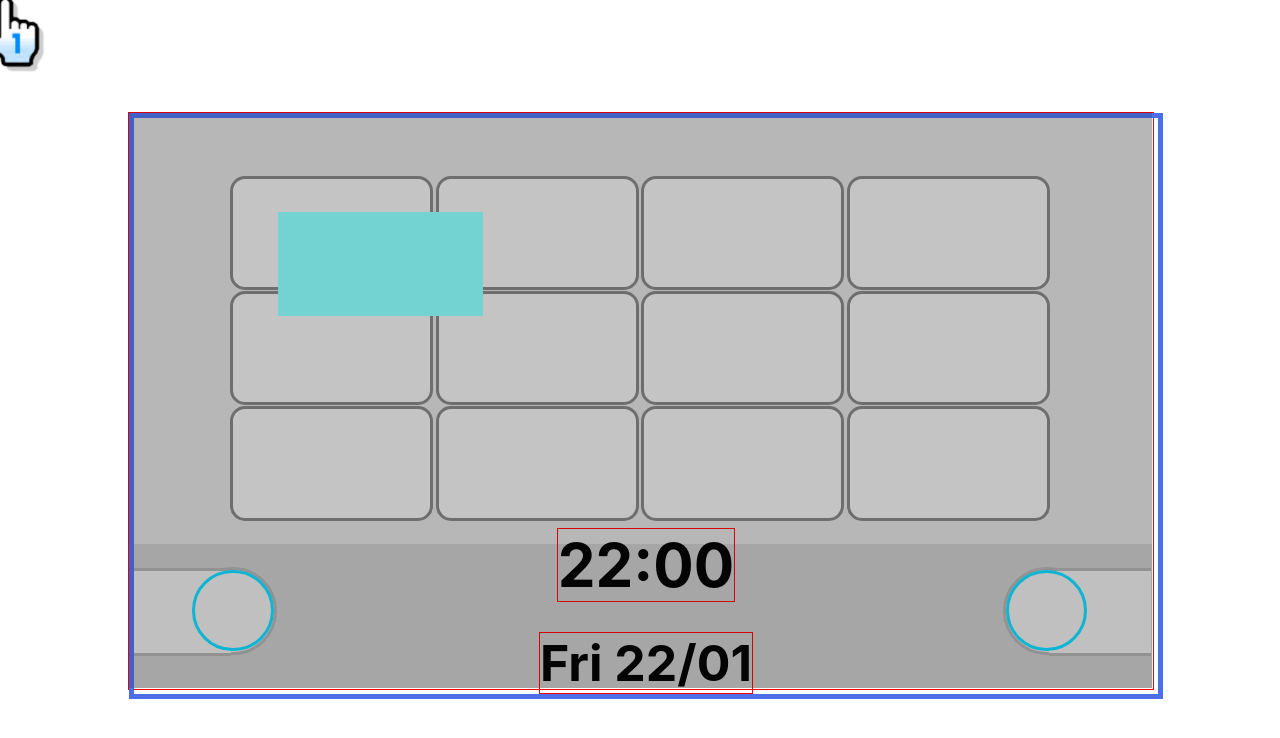
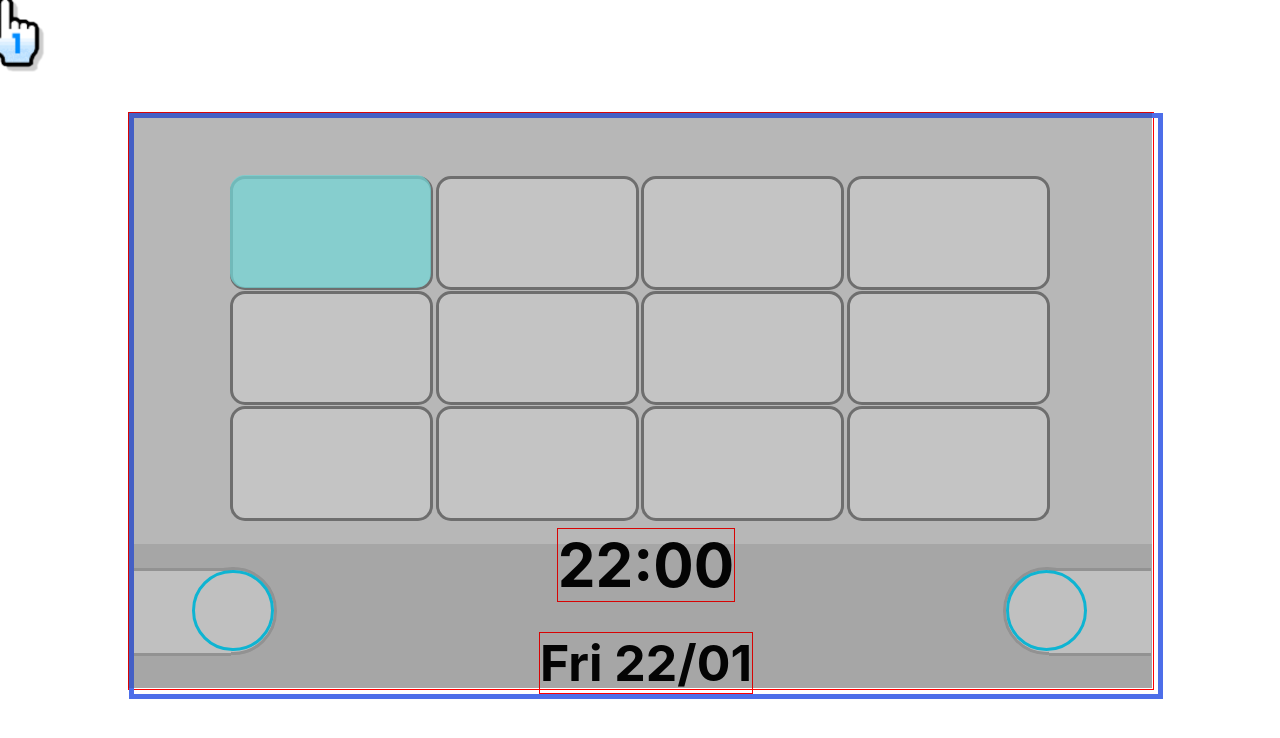
Before and after one commit to ethanloewen/wii-menu, a React (Create React App) app: page / in a window 1280 px wide. Shown: the top 738 px of the page. Built offline with nearby package versions, Linux system fonts and the light colour scheme.

Commit message:
Disable cursor events on fs

```diff
--- a/src/components/Fullscreen.scss
+++ b/src/components/Fullscreen.scss
@@ -1,10 +1,10 @@
 // --- ANIMATIONS ---
 @keyframes panel-fullscreen {
     from {
-        width: 20%;
-        height: 18%;
-        margin-left: 150px;
-        margin-top: 100px;
+        height: 19.5%;
+        width: 19.6%;
+        margin-left: 10%;
+        margin-top: 6.2%;
     }
     to {
         width: 96%;
@@ -15,6 +15,7 @@
 }
 
 #fullscreen-main {
+    pointer-events: none;
     height: 100%;
     width: 100%;
     background-color: rgba(28, 28, 28, 0.172);
@@ -23,15 +24,15 @@
 
     .anim-panel {
         position: absolute;
-        height: 18%;
-        width: 20%;
-        background-color: rgb(115, 210, 210);
+        border-radius: 15px;
+        background-color: rgba(115, 210, 210, 0.759);
 
-        animation-name: panel-fullscreen;
-        animation-duration: 2s;
+        animation: panel-fullscreen 2s;
 
-        margin-left: 150px;
-        margin-top: 100px;
+        height: 19.5%;
+        width: 19.6%;
+        margin-left: 10%;
+        margin-top: 6.2%;
 
 
     }
```
Also changed, not shown: src/components/MenuContainer.js (+3 -4 lines).
